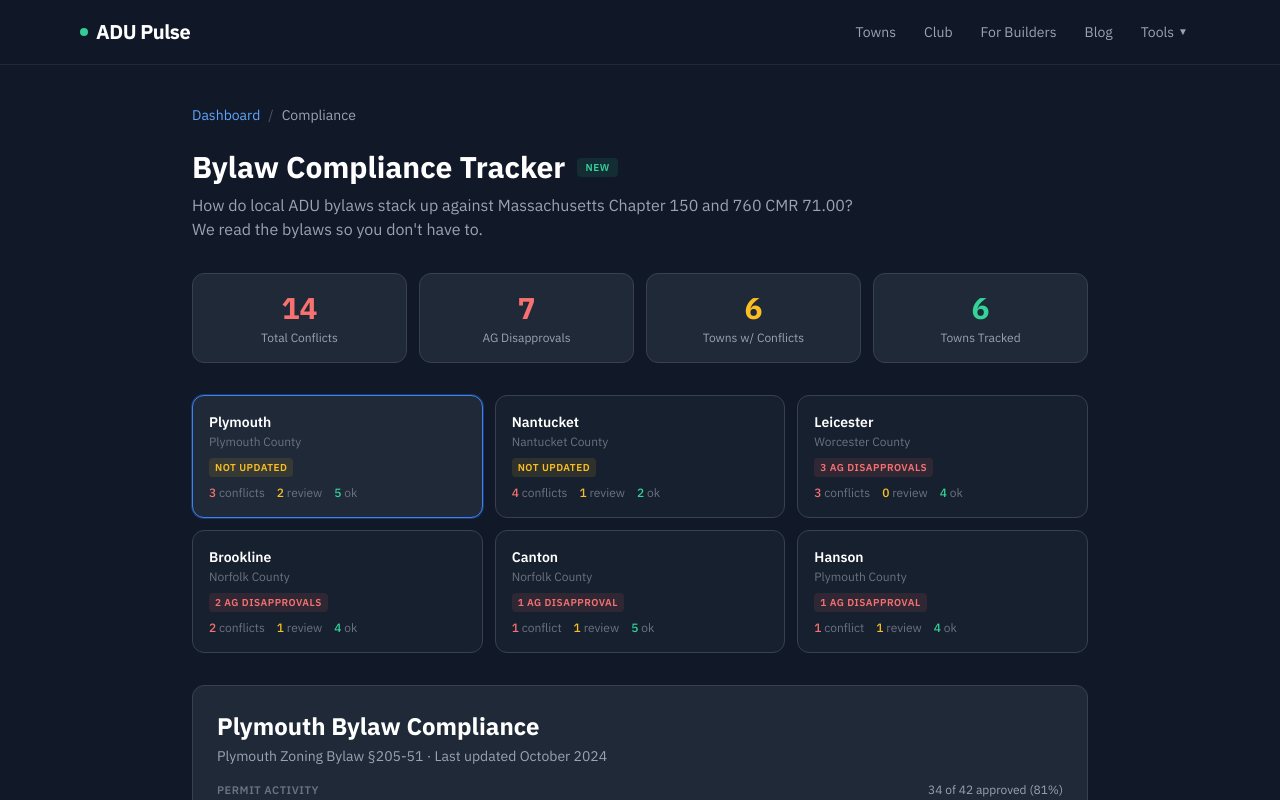
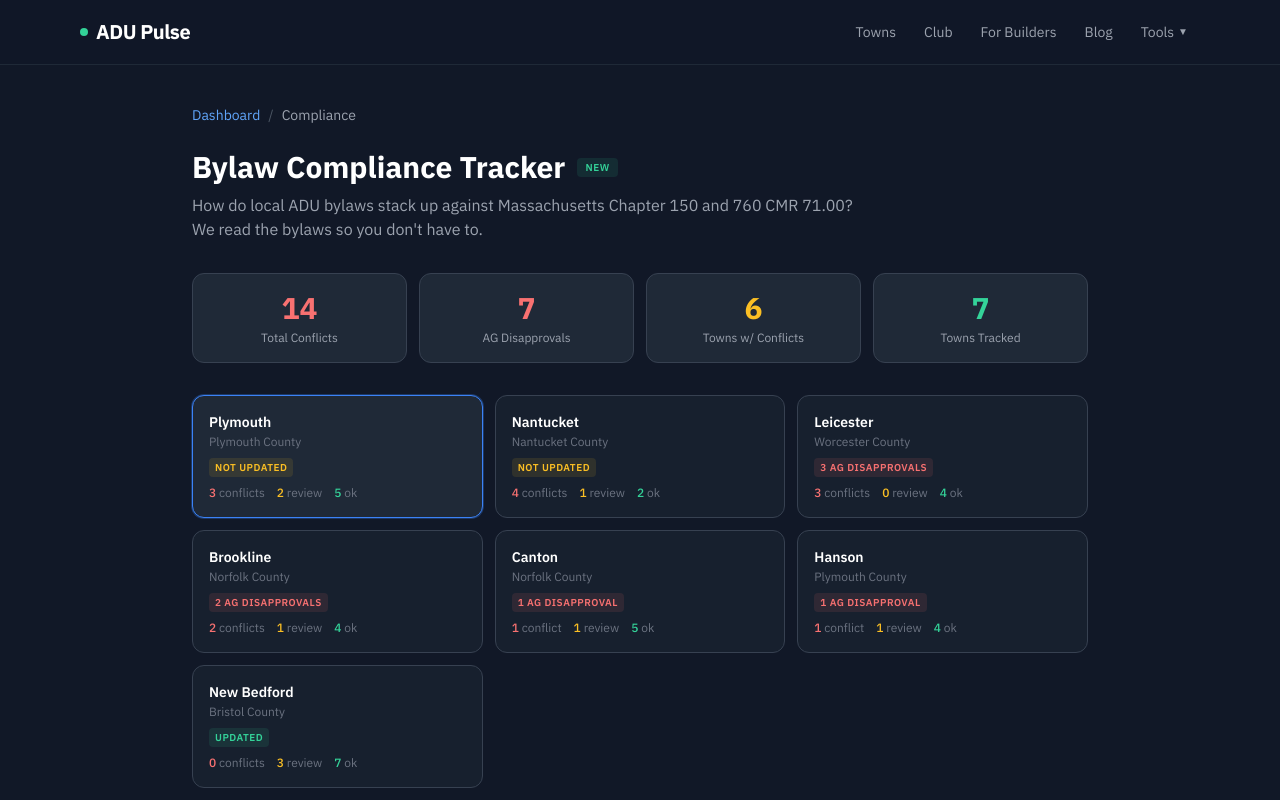
Before and after one commit to atwoodcollects/adupulse, a Next.js app: page /compliance in a window 1280 px wide. Shown: the top 800 px of the page. Built offline with nearby package versions, Linux system fonts and the light colour scheme.

Commit message:
feat: add New Bedford as 7th town in compliance tracker

```diff
--- a/src/app/compliance/compliance-data.ts
+++ b/src/app/compliance/compliance-data.ts
@@ -1,5 +1,5 @@
 // compliance-data.ts
-// ADU Bylaw Compliance Data — 6 towns profiled against 760 CMR 71.00 and Chapter 150
+// ADU Bylaw Compliance Data — 7 towns profiled against 760 CMR 71.00 and Chapter 150
 
 export type ComplianceStatus = 'conflict' | 'review' | 'compliant';
 
@@ -275,7 +275,8 @@ export const towns: TownComplianceProfile[] = [
         status: 'compliant',
         stateLaw:
           '760 CMR 71.05(2) — parking may not exceed 1 space per ADU.',
-        localBylaw: 'Nantucket requires 1 additional parking space per ADU.',
+        localBylaw:
+          'Nantucket requires 1 additional parking space per ADU.',
         impact: 'No conflict — meets state cap.',
       },
     ],
@@ -378,7 +379,8 @@ export const towns: TownComplianceProfile[] = [
         status: 'compliant',
         stateLaw:
           '760 CMR 71.05(2) — parking may not exceed 1 space.',
-        localBylaw: 'Leicester requires no more than 1 parking space.',
+        localBylaw:
+          'Leicester requires no more than 1 parking space.',
         impact: 'No conflict.',
       },
     ],
@@ -650,7 +652,8 @@ export const towns: TownComplianceProfile[] = [
         provision: 'Parking',
         category: 'Dimensional & Parking',
         status: 'compliant',
-        stateLaw: '760 CMR 71.05(2) — max 1 space.',
+        stateLaw:
+          '760 CMR 71.05(2) — max 1 space.',
         localBylaw: 'Hanson requires 1 space max.',
         impact: 'No conflict.',
       },
@@ -663,6 +666,139 @@ export const towns: TownComplianceProfile[] = [
           'MGL c.40A §3 — no owner-occupancy requirement allowed.',
         localBylaw: 'Hanson does not require owner-occupancy.',
         impact: 'No conflict.',
+      },
+    ],
+  },
+
+  // ── NEW BEDFORD ──────────────────────────────────────────────────────
+  {
+    slug: 'new-bedford',
+    name: 'New Bedford',
+    county: 'Bristol',
+    population: 101_000,
+    bylawLastUpdated: 'September 2024',
+    bylawSource: 'New Bedford Zoning Ordinance Ch. 9, §§2340 & 1200',
+    agDisapprovals: 0,
+    permits: {
+      submitted: 0,
+      approved: 0,
+      denied: 0,
+      pending: 0,
+      approvalRate: 0,
+    },
+    provisions: [
+      {
+        id: 'nb-01',
+        provision: 'Short-Term Rental Restriction',
+        category: 'Use & Occupancy',
+        status: 'review',
+        stateLaw:
+          '760 CMR 71.00 is silent on short-term rental of ADUs. Towns may regulate STR separately but may not use STR restrictions to effectively ban or discourage ADU construction.',
+        localBylaw:
+          'New Bedford §2340 requires ADU lease terms of at least 31 days, effectively banning short-term rental use of ADUs.',
+        impact:
+          'Removes a key revenue model for homeowners considering ADU construction. While towns can regulate STRs generally, an ADU-specific STR ban may face challenge if shown to discourage ADU development.',
+      },
+      {
+        id: 'nb-02',
+        provision: 'Design Guidelines for Detached ADUs',
+        category: 'Building & Safety',
+        status: 'review',
+        stateLaw:
+          '760 CMR 71.05(5) — towns may impose "reasonable" design standards for detached ADUs but may not use them to effectively prohibit construction.',
+        localBylaw:
+          'New Bedford imposes optional design guidelines for by-right ADUs (≤900 sq ft) but makes them mandatory for special permit ADUs (900–1,200 sq ft), including architectural compatibility requirements.',
+        impact:
+          'By-right tier design guidelines are advisory and likely compliant. Mandatory guidelines for the special permit tier are permissible since that tier is beyond the state-guaranteed minimum. Grey area if advisory guidelines are applied as de facto requirements.',
+      },
+      {
+        id: 'nb-03',
+        provision: 'Special Permit for Larger ADUs',
+        category: 'Process & Administration',
+        status: 'review',
+        stateLaw:
+          'MGL c.40A §3 — ADUs meeting state requirements (up to 900 sq ft) must be allowed by right. Towns may create additional permitting tiers for ADUs exceeding the state minimum.',
+        localBylaw:
+          'New Bedford allows ADUs up to 900 sq ft by right but requires a special permit for ADUs between 900 and 1,200 sq ft.',
+        impact:
+          'The special permit tier for 900–1,200 sq ft is likely permissible since it exceeds the state-guaranteed by-right minimum. However, the discretionary approval process for the larger tier could be challenged if applied to restrict overall ADU development.',
+      },
+      {
+        id: 'nb-04',
+        provision: 'By-Right Permitting',
+        category: 'Process & Administration',
+        status: 'compliant',
+        stateLaw:
+          'MGL c.40A §3 — conforming ADUs must be allowed by right with no special permit or variance.',
+        localBylaw:
+          'New Bedford allows ADUs up to 900 sq ft by right through the building permit process. No special permit, variance, or discretionary review required for conforming units.',
+        impact: 'No conflict — by-right pathway exists for state-minimum ADUs.',
+      },
+      {
+        id: 'nb-05',
+        provision: 'ADU Size Limits',
+        category: 'Dimensional & Parking',
+        status: 'compliant',
+        stateLaw:
+          '760 CMR 71.05(3) — ADUs must be allowed up to 900 sq ft or 50% of principal dwelling living area, whichever is less.',
+        localBylaw:
+          'New Bedford allows ADUs up to 900 sq ft by right, with an additional special permit tier allowing up to 1,200 sq ft.',
+        impact: 'No conflict — meets and exceeds state minimum. The 1,200 sq ft special permit tier provides additional flexibility beyond state requirements.',
+      },
+      {
+        id: 'nb-06',
+        provision: 'Detached ADU Allowance',
+        category: 'Use & Occupancy',
+        status: 'compliant',
+        stateLaw:
+          'MGL c.40A §3 — ADUs may be within, attached to, or detached from the principal dwelling.',
+        localBylaw:
+          'New Bedford allows internal, attached, and detached ADUs.',
+        impact: 'No conflict — all ADU types permitted.',
+      },
+      {
+        id: 'nb-07',
+        provision: 'Owner-Occupancy',
+        category: 'Use & Occupancy',
+        status: 'compliant',
+        stateLaw:
+          'MGL c.40A §3 — towns may not require owner-occupancy for ADUs as a protected use.',
+        localBylaw:
+          'New Bedford does not require owner-occupancy for ADU properties.',
+        impact: 'No conflict — no owner-occupancy mandate.',
+      },
+      {
+        id: 'nb-08',
+        provision: 'Parking',
+        category: 'Dimensional & Parking',
+        status: 'compliant',
+        stateLaw:
+          '760 CMR 71.05(2) — parking for an ADU shall not exceed 1 space. Must be waived within 0.5 miles of public transit.',
+        localBylaw:
+          'New Bedford requires a maximum of 1 parking space per ADU and waives the requirement for properties within 0.5 miles of SRTA transit stops.',
+        impact: 'No conflict — meets state parking cap and properly applies the transit proximity waiver.',
+      },
+      {
+        id: 'nb-09',
+        provision: 'District Scope',
+        category: 'Use & Occupancy',
+        status: 'compliant',
+        stateLaw:
+          'MGL c.40A §3 — ADUs are a protected use allowed by right on any lot with a single-family dwelling, in any zoning district.',
+        localBylaw:
+          'New Bedford allows ADUs in all zoning districts where single-family dwellings are permitted.',
+        impact: 'No conflict — no district-based restrictions on ADU eligibility.',
+      },
+      {
+        id: 'nb-10',
+        provision: 'Number of ADUs Allowed',
+        category: 'Use & Occupancy',
+        status: 'compliant',
+        stateLaw:
+          'MGL c.40A §3 — at least one ADU must be allowed per single-family lot.',
+        localBylaw:
+          'New Bedford allows one ADU per single-family lot.',
+        impact: 'No conflict — meets state minimum.',
       },
     ],
   },
@@ -692,7 +828,6 @@ export function getStatewideStats(allTowns: TownComplianceProfile[]) {
   const townsNotUpdated = allTowns.filter((t) =>
     t.provisions.some((p) => p.status === 'conflict'),
   ).length;
-
   return { totalConflicts, totalAgDisapprovals, townsNotUpdated, townsTracked: allTowns.length };
 }
 
@@ -705,19 +840,16 @@ export function generateBottomLine(town: TownComplianceProfile): string {
   }
 
   const parts: string[] = [];
-
   if (counts.conflicts > 0) {
     parts.push(
       `${town.name} has ${counts.conflicts} provision${counts.conflicts > 1 ? 's' : ''} that conflict with state ADU law`,
     );
   }
-
   if (hasAg) {
     parts.push(
       `${town.agDisapprovals} ha${town.agDisapprovals > 1 ? 've' : 's'} been formally disapproved by the Attorney General`,
     );
   }
-
   if (counts.review > 0) {
     parts.push(
       `${counts.review} additional provision${counts.review > 1 ? 's' : ''} ${counts.review > 1 ? 'are' : 'is'} in a legal grey area that may face future challenges`,
```
